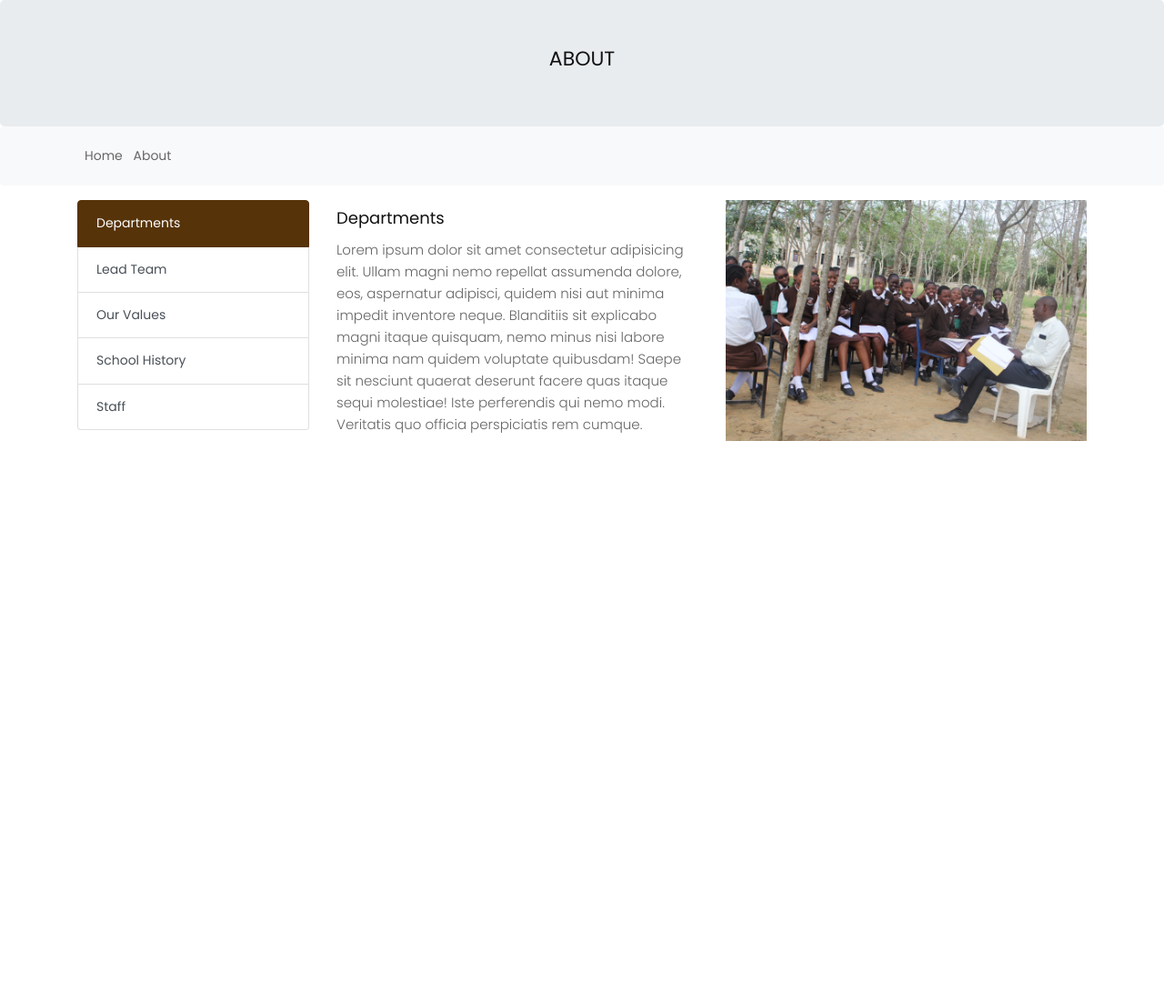
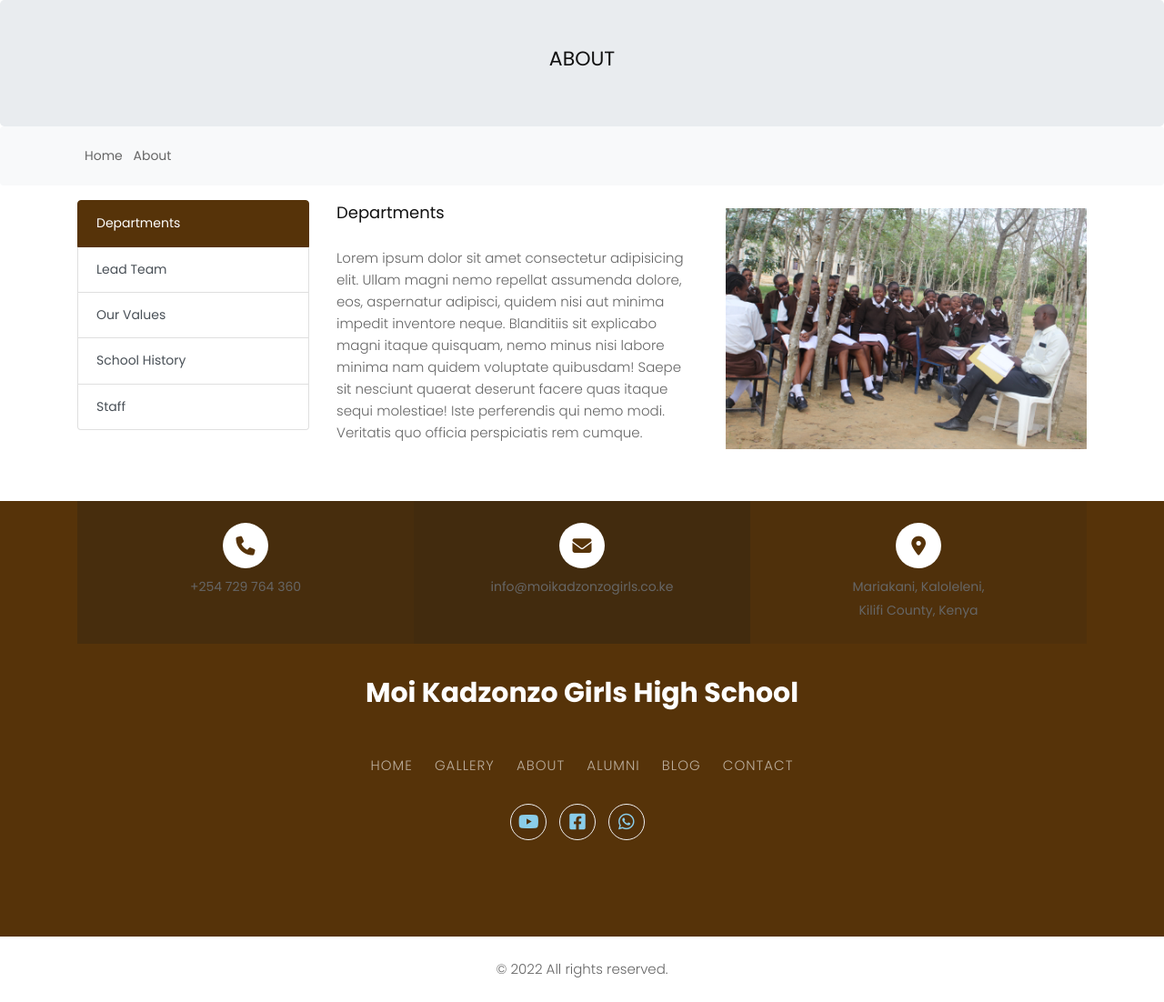
Before and after one commit to ElminioJoe/mkgss, a Django app: page /about/ in a window 1280 px wide. Shown: the part 62-1164 px from the top of the page at 91% size. Before the commit the page ends 547 px from the top, so only its background shows below. Run offline with Django 4.2, Linux system fonts and the light colour scheme; some libraries are stand-ins or nearby versions.

Commit message:
add a footer without full link redirects

```diff
--- a/home/templates/home/home.html
+++ b/home/templates/home/home.html
@@ -227,12 +227,11 @@
                 <div class="mapouter ">
                     <div class="gmap_canvas">
                         <iframe class="card" id="gmap_canvas" src="https://maps.google.com/maps?q=Moi%20Girls%20Kadzonzo,%20C107&t=&z=13&ie=UTF8&iwloc=&output=embed" frameborder="0" scrolling="no" marginheight="0" marginwidth="0"></iframe>
-                        <!-- <a href="https://123movies-to.org">123 movies</a><br><style>.mapouter{position:relative;text-align:right;height:500px;width:600px;}</style><a href="https://www.embedgooglemap.net">map iframe</a><style>.gmap_canvas {overflow:hidden;background:none!important;height:500px;width:600px;}</style> -->
                     </div>
                 </div>
                 <div class="address card">
                     <ul class="">
-                        <li><i class="fa-sharp fa-solid fa-building-columns"></i><span>Moi Kadzonzo Girls HIgh School</span></li>
+                        <li><i class="fa-sharp fa-solid fa-building-columns"></i><span>Moi Kadzonzo Girls High School</span></li>
                         <li><i class="fa-sharp fa-solid fa-location-dot"></i><span>P.O Box 43112, Mariakani</span></li>
                         <li><i class="fa-sharp fa-solid fa-phone"></i><span>+254 729 764 360</span></li>
                         <li><i class="fa-sharp fa-solid fa-envelope-open"></i><span>info@moikadzonzogirls.co.ke</span></li>
--- /dev/null
+++ b/static/css/footer.css
@@ -0,0 +1,97 @@
+footer {
+	display: block;
+	padding: 0 0 7em 0;
+	background: #563309;
+}
+footer .logo {
+	float: none;
+}
+.footer-social li {
+	list-style: none;
+	margin: 0 10px 0 0;
+	display: inline-block;
+}
+.footer-social li a {
+	height: 40px;
+	width: 40px;
+	display: block;
+	background: rgba(0, 0, 0, 0.05);
+	border: 1px solid #f0f0f0;
+	border-radius: 50%;
+	position: relative;
+}
+.footer-social li a i {
+	position: absolute;
+	font-size: 20px;
+	top: 50%;
+	left: 50%;
+	-webkit-transform: translate(-50%, -50%);
+	-ms-transform: translate(-50%, -50%);
+	transform: translate(-50%, -50%);
+}
+.footer-social li i:hover,
+.footer-social li a:hover {
+    color: unset;
+}
+
+footer a {
+	color: #8ACDEA;
+}
+footer p {
+	color: rgba(255, 255, 255, 0.3);
+}
+footer .footer-heading {
+	font-size: 30px;
+	color: #fff;
+	font-weight: 700;
+	margin-bottom: 20px;
+}
+footer .footer-heading .logo {
+	color: #fff;
+}
+footer .menu {
+	margin-bottom: 30px;
+}
+footer .menu a {
+	color: rgba(255, 255, 255, 0.6);
+	margin: 0 10px;
+	text-transform: uppercase;
+	letter-spacing: 1px;
+}
+footer .icon i {
+	padding: 0.2em;
+	color: #563309;
+	font-size: 1.5em;
+}
+footer .icon {
+	margin: auto;
+	background: #fff;
+	height: 50px;
+	width: 50px;
+	border-radius: 50%;
+}
+p {
+	display: block;
+	margin-block-start: 1em;
+	margin-block-end: 1em;
+	margin-inline-start: 0px;
+	margin-inline-end: 0px;
+}
+footer .mb-md-0.d-flex:first-child {
+	background-color: #2720174f;
+}
+footer .mb-md-0.d-flex:nth-child(2) {
+	background-color: #2720176b;
+}
+footer .mb-md-0.d-flex:last-child {
+	background-color: #27201727;
+}
+.footer-social li:first-child a:hover {
+	color: #FF0000;
+}
+.footer-social li:nth-child(2) a:hover {
+	color: #4267B2;
+}
+.footer-social li:last-child a:hover {
+	color: #25D366;
+}
--- a/static/templates/base.html
+++ b/static/templates/base.html
@@ -44,7 +44,7 @@
     <!-- end loader -->
     {% include "navbar.html" %}
     {% block content %}{% endblock %}
-
+    {% include "footer.html" %}
 
     {% block scripts %}
     <!-- Javascript files-->
--- /dev/null
+++ b/static/templates/footer.html
@@ -0,0 +1,66 @@
+{% load static %}
+{% block styles %}
+<link rel="stylesheet" href="{% static 'css/footer.css' %}">
+{% endblock %}
+
+{% block content %}
+<footer class="mt-5">
+    <div class="container">
+        <div class="row mb-3 pb-3 no-gutters">
+            <div class="col-md-4 mb-md-0 mb-4 d-flex">
+                <div class="w-100 py-4 text-center">
+                    <div class="icon d-flex align-items-center justify-content-center">
+                        <i class="fa-sharp fa-solid fa-phone"></i>
+                    </div>
+                    <div class="text mt-2">
+                        <span>+254 729 764 360</span>
+                    </div>
+                </div>
+            </div>
+            <div class="col-md-4 mb-md-0 mb-4 d-flex">
+                <div class="w-100 py-4 text-center">
+                    <div class="icon d-flex align-items-center justify-content-center">
+                        <i class="fa-sharp fa-solid fa-envelope"></i>
+                    </div>
+                    <div class="text mt-2">
+                        <span>info@moikadzonzogirls.co.ke</span>
+                    </div>
+                </div>
+            </div>
+            <div class="col-md-4 mb-md-0 mb-4 d-flex">
+                <div class="w-100 py-4 text-center">
+                    <div class="icon d-flex align-items-center justify-content-center">
+                            <i class="fa-sharp fa-solid fa-location-dot"></i>
+                    </div>
+                    <div class="text mt-2">
+                        <span>Mariakani, Kaloleleni, <br>Kilifi County, Kenya</span>
+                    </div>
+                </div>
+            </div>
+        </div>
+    	<div class="row justify-content-center">
+    		<div class="col-md-12 d-flex flex-column text-center">
+                <h2 class="footer-heading"><a href="/" class="logo">Moi Kadzonzo Girls High School</a></h2>
+                <p class="menu">
+    				<a href="#">Home</a>
+    				<a href="#">Gallery</a>
+    				<a href="#">About</a>
+    				<a href="#">Alumni</a>
+    				<a href="#">Blog</a>
+    				<a href="#">Contact</a>
+    			</p>
+    			<ul class="footer-social p-0">
+                    <li><a href="https://shorturl.at/fimx7" target="_blank" data-toggle="tooltip" data-placement="top" title="Youtube"><i class="fa-brands fa-youtube"></i></a></li>
+                    <li><a href="https://shorturl.at/hJPV2" target="_blank" data-toggle="tooltip" data-placement="top" title="Facebook"><i class="fa-brands fa-square-facebook"></i></a></li>
+                    <li><a href="https://shorturl.at/ehQT8" target="_blank" data-toggle="tooltip" data-placement="top" title="WhatsApp"><i class="fa-brands fa-whatsapp"></i></a></li>
+                </ul>
+    		</div>
+    	</div>
+    </div>
+</footer>
+<div class="row ">
+    <div class="col-md-12 text-center">
+        <p class="copyright m-1">&copy; <script>document.write(new Date().getFullYear());</script> All rights reserved.</p>
+    </div>
+</div>
+{% endblock %}
```
